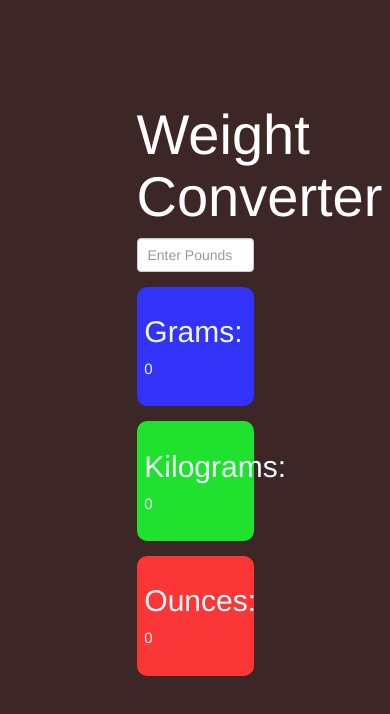
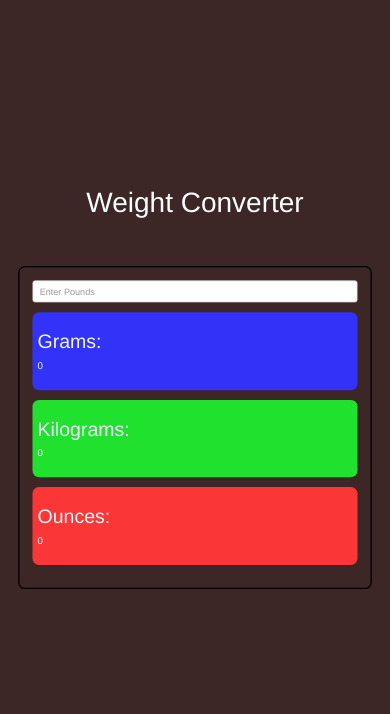
Before and after one commit to iam-nilanj0n/Weight-Converter-App, a plain HTML site: page index.html in a window 390 px wide. Drawn offline with nearby package versions, Linux system fonts and the light colour scheme.

Commit message:
Update - CSS and HTML changed, responsive done

```diff
--- a/index.html
+++ b/index.html
@@ -13,6 +13,8 @@
 
 <body>
     <h1 class="text-center">Weight Converter</h1>
+
+    <div class="operation-Box">
         <div class="form-group">
             <input type="text" class="form-control poundInput" id="usr" placeholder="Enter Pounds">
         </div>
@@ -28,6 +30,7 @@
             <h2>Ounces:</h2>
             <p class="ounceOutput">0</p>
         </div>
+    </div>
 
 </body>
 <script src="./script.js"></script>
--- a/style.css
+++ b/style.css
@@ -1,55 +1,105 @@
-*{
+* {
     margin: 0;
     padding: 0;
 }
-h1{
+
+h1 {
     color: white;
     font-size: 4em;
+    margin-bottom: 20px;
 }
-body{
+
+body {
     height: 100vh;
     width: 100vw;
     overflow-x: hidden;
     overflow-y: hidden;
     background-color: rgba(41, 16, 16, 0.906);
-    padding: 10vh 35vw 0 35vw;
+    display: flex;
+    flex-direction: column;
+    justify-content: center;
+    align-items: center;
 }
-.poundInput{
+
+.operation-Box {
+    padding: 20px;
+    border: 2px solid black;
+    border-radius: 10px;
+}
+
+.poundInput {
     padding: 10px;
 }
 
-div{
+.form-group {
+    width: 500px;
     border: 0;
     border-radius: 10px;
 }
-.grams{
+
+.grams {
     background-color: rgb(50, 50, 249);
     padding: 1vh 2vw 2vh 2vw;
 }
-.grams p{
+
+.grams p {
     color: aliceblue;
     font-size: 1.5rem;
 }
+
 /* kg */
-.kg{
+.kg {
     background-color: rgb(32, 225, 45);
     padding: 1vh 2vw 2vh 2vw;
 }
-.kg p{
+
+.kg p {
     color: aliceblue;
     font-size: 1.5rem;
 }
+
 /* ounce */
-.ounce{
+.ounce {
     background-color: rgb(251, 54, 54);
     padding: 1vh 2vw 2vh 2vw;
 }
-.ounce p{
+
+.ounce p {
     color: aliceblue;
     font-size: 1.5rem;
 }
+
 /* h2 */
 
-h2{
+h2 {
     color: aliceblue;
 }
+
+/* responsive UI is here */
+
+@media (width<500px){
+    h1{
+        font-size: 3em;
+    }
+    .operation-Box{
+        transform: scale(0.75);
+    }
+}
+@media (width<400px){
+    h1{
+        font-size: 2em;
+        margin-bottom: -40px;
+    }
+    .operation-Box{
+        transform: scale(0.65);
+    }
+}
+@media (width<321px){
+    h1{
+        font-size: 2em;
+        margin-bottom: -80px;
+    }
+    .operation-Box{
+        transform: scale(0.55);
+    }
+}
```
Lines whose indentation alone changed are shown as unchanged.
